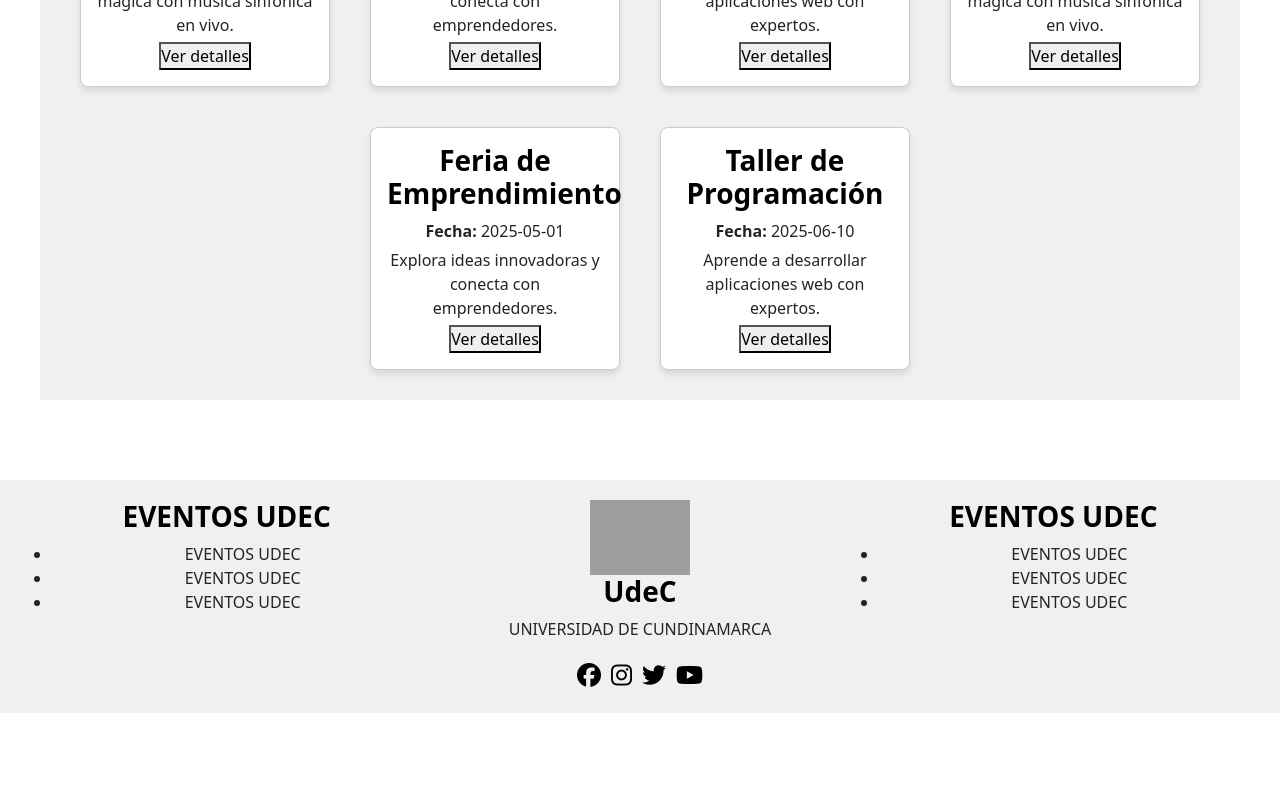
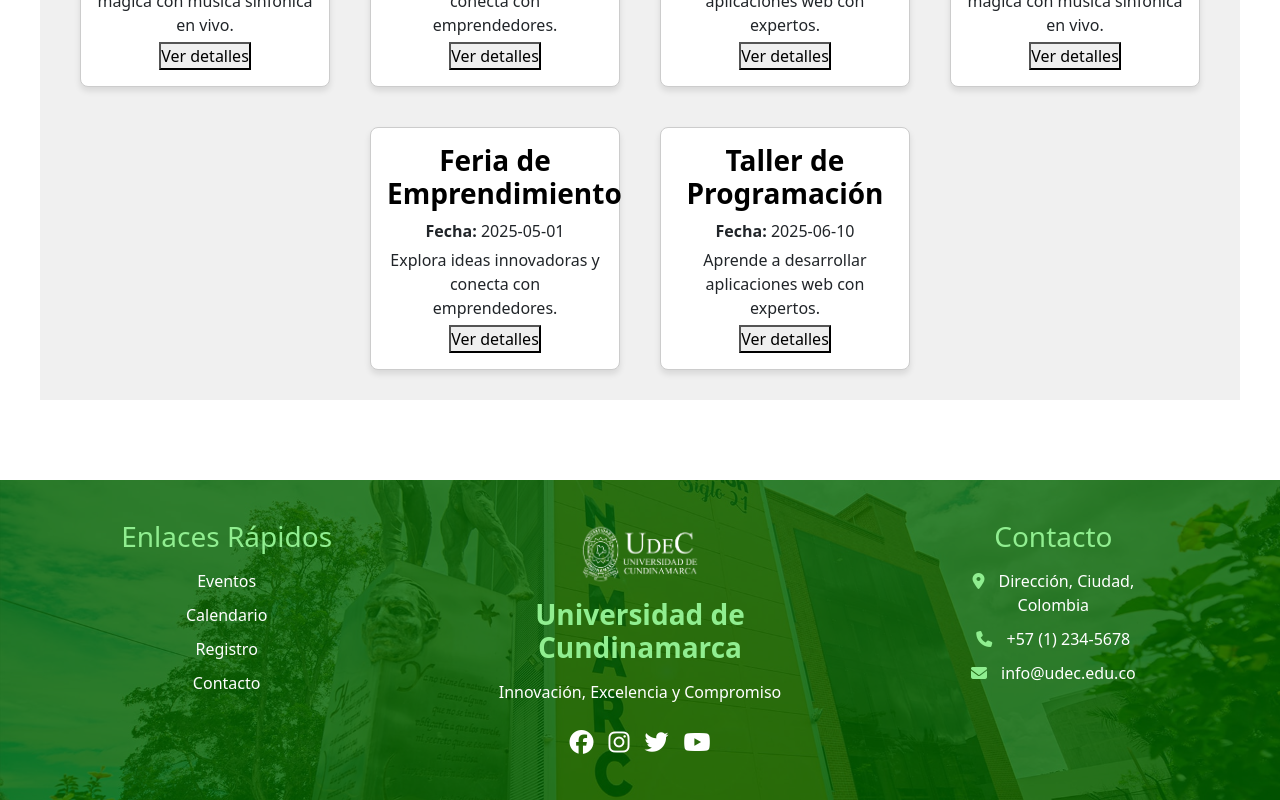
Before and after one commit to JuanMont1/eventplace, a React (Create React App) app: page / in a window 1280 px wide. Shown: the part 2031-2831 px from the top of the page. Before the commit the page ends 2744 px from the top, so only its background shows below. Built offline with nearby package versions, Linux system fonts and the light colour scheme; grey boxes are pictures that could not be loaded.

Commit message:
pieDepagina mejorado y añadido

```diff
--- a/src/App.js
+++ b/src/App.js
@@ -3,7 +3,7 @@ import 'bootstrap/dist/css/bootstrap.min.css';
 import { BarraNavegacion } from "./Components/BarraNavegacion";
 import CalendarSection from "./Components/CalendarSection";
 import Slider from "./Components/Slider";
-import Footer from './Components/Footer';
+import PieDePagina from './Components/pieDePagina';
 import Eventos from './Components/Eventos';
 import UserProfile from './Components/UserProfile';
 import Login from './Components/Login';
@@ -22,7 +22,7 @@ function App() {
               <CalendarSection />
               <Slider />
               <Eventos />
-              <Footer />
+              <PieDePagina />
             </div>
           } />
 
--- a/src/Components/BarraNavegacion.js
+++ b/src/Components/BarraNavegacion.js
@@ -3,7 +3,7 @@ import { Navbar, Container, Nav, NavDropdown, Button } from "react-bootstrap";
 import logo from "../archivos/img/logo.png";
 import { FaSearch, FaUserCircle, FaBars } from "react-icons/fa";
 import { Link, useNavigate } from "react-router-dom";
-import "../styles/NavBar.css";
+import "../styles/BarraNavegacion.css";
 
 export const BarraNavegacion = () => {
   const [desplazado, setDesplazado] = useState(false);
--- a/src/Components/Footer.js
+++ /dev/null
@@ -1,39 +0,0 @@
-import React from 'react';
-import '../styles/Footer.css';
-import '@fortawesome/fontawesome-free/css/all.css';
-
-const Footer = () => {
-  return (
-    <footer className="footer">
-      <div className="footer-section">
-        <h2>EVENTOS UDEC</h2>
-        <ul>
-          <li>EVENTOS UDEC</li>
-          <li>EVENTOS UDEC</li>
-          <li>EVENTOS UDEC</li>
-        </ul>
-      </div>
-      <div className="footer-center">
-        <img src="/public/logo.png" alt="UdeC Logo" className="logo" />
-        <h2>UdeC</h2>
-        <p>UNIVERSIDAD DE CUNDINAMARCA</p>
-        <div className="social-icons">
-          <a href="https://www.facebook.com/UdeC"><i className="fab fa-facebook"></i></a>
-          <a href="https://www.instagram.com/UdeC"><i className="fab fa-instagram"></i></a>
-          <a href="https://www.twitter.com/UdeC"><i className="fab fa-twitter"></i></a>
-          <a href="https://www.youtube.com/UdeC"><i className="fab fa-youtube"></i></a>
-        </div>
-      </div>
-      <div className="footer-section">
-        <h2>EVENTOS UDEC</h2>
-        <ul>
-          <li>EVENTOS UDEC</li>
-          <li>EVENTOS UDEC</li>
-          <li>EVENTOS UDEC</li>
-        </ul>
-      </div>
-    </footer>
-  );
-};
-
-export default Footer;
--- /dev/null
+++ b/src/Components/pieDePagina.js
@@ -0,0 +1,42 @@
+import React from 'react';
+import '../styles/pieDePagina.css';
+import '@fortawesome/fontawesome-free/css/all.css';
+
+const PieDePagina = () => {
+  return (
+    <footer className="pie">
+      <div className="seccion-pie">
+        <h3 className="titulo-pie">Enlaces Rápidos</h3>
+        <ul className="lista-pie">
+          <li className="item-lista-pie"><a href="/eventos" className="enlace-pie">Eventos</a></li>
+          <li className="item-lista-pie"><a href="/calendario" className="enlace-pie">Calendario</a></li>
+          <li className="item-lista-pie"><a href="/registro" className="enlace-pie">Registro</a></li>
+          <li className="item-lista-pie"><a href="/contacto" className="enlace-pie">Contacto</a></li>
+        </ul>
+      </div>
+
+      <div className="centro-pie">
+        <img src="/logo.png" alt="Logo UdeC" className="logo-pie" />
+        <h2 className="titulo-pie">Universidad de Cundinamarca</h2>
+        <p>Innovación, Excelencia y Compromiso</p>
+        <div className="iconos-redes-pie">
+          <a href="https://www.facebook.com/UdeC" aria-label="Facebook"><i className="fab fa-facebook"></i></a>
+          <a href="https://www.instagram.com/UdeC" aria-label="Instagram"><i className="fab fa-instagram"></i></a>
+          <a href="https://www.twitter.com/UdeC" aria-label="Twitter"><i className="fab fa-twitter"></i></a>
+          <a href="https://www.youtube.com/UdeC" aria-label="YouTube"><i className="fab fa-youtube"></i></a>
+        </div>
+      </div>
+
+      <div className="seccion-pie">
+        <h3 className="titulo-pie">Contacto</h3>
+        <ul className="lista-pie">
+          <li className="item-lista-pie"><i className="fas fa-map-marker-alt"></i> Dirección, Ciudad, Colombia</li>
+          <li className="item-lista-pie"><i className="fas fa-phone"></i> +57 (1) 234-5678</li>
+          <li className="item-lista-pie"><i className="fas fa-envelope"></i> info@udec.edu.co</li>
+        </ul>
+      </div>
+    </footer>
+  );
+};
+
+export default PieDePagina;
--- a/src/styles/Footer.css
+++ /dev/null
@@ -1,26 +0,0 @@
-.footer {
-    display: flex;
-    justify-content: space-between;
-    background-color: #f0f0f0;
-    padding: 20px;
-  }
-
-  .footer-section, .footer-center {
-    flex: 1;
-    text-align: center;
-  }
-
-  .logo {
-    width: 100px;
-  }
-
-  .social-icons {
-    display: flex;
-    justify-content: center;
-    gap: 10px;
-  }
-
-  .social-icons a {
-    color: #000;
-    font-size: 24px;
-  }
--- /dev/null
+++ b/src/styles/pieDePagina.css
@@ -0,0 +1,90 @@
+.pie {
+  display: flex;
+  justify-content: space-between;
+  background: url("../archivos/img/fondo.jpg") center/cover no-repeat;
+  color: #ffffff;
+  padding: 40px 20px;
+  position: relative;
+}
+
+.pie::before {
+  content: '';
+  position: absolute;
+  top: 0;
+  left: 0;
+  right: 0;
+  bottom: 0;
+  background-color: rgba(0, 100, 0, 0.8);
+  z-index: 1;
+}
+
+.seccion-pie, .centro-pie {
+  flex: 1;
+  text-align: center;
+  padding: 0 20px;
+  position: relative;
+  z-index: 2;
+}
+
+.logo-pie {
+  width: 120px;
+  margin-bottom: 10px;
+}
+
+.iconos-redes-pie {
+  display: flex;
+  justify-content: center;
+  gap: 15px;
+  margin-top: 20px;
+}
+
+.iconos-redes-pie a {
+  color: #ffffff;
+  font-size: 24px;
+  transition: color 0.3s ease;
+}
+
+.iconos-redes-pie a:hover {
+  color: #90EE90;
+}
+
+.titulo-pie {
+  margin-bottom: 15px;
+  color: #90EE90;
+}
+
+.lista-pie {
+  list-style-type: none;
+  padding: 0;
+  margin: 0 auto;
+  max-width: 200px;
+}
+
+.item-lista-pie {
+  margin-bottom: 10px;
+}
+
+.enlace-pie {
+  color: #ffffff;
+  text-decoration: none;
+  transition: color 0.3s ease;
+}
+
+.enlace-pie:hover {
+  color: #90EE90;
+}
+
+.seccion-pie i {
+  margin-right: 10px;
+  color: #90EE90;
+}
+
+@media (max-width: 768px) {
+  .pie {
+    flex-direction: column;
+  }
+
+  .seccion-pie, .centro-pie {
+    margin-bottom: 20px;
+  }
+}
```
Also changed, not shown: src/styles/BarraNavegacion.css (renamed from src/styles/NavBar.css).
